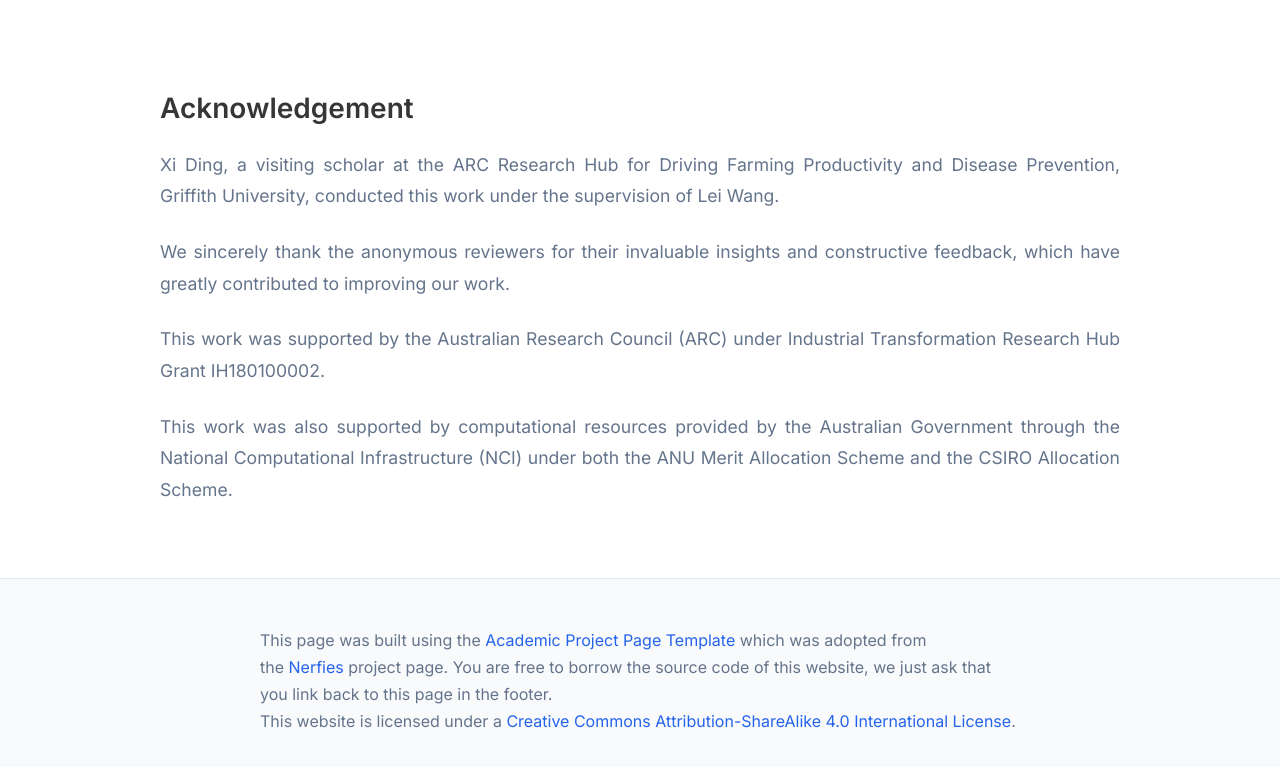
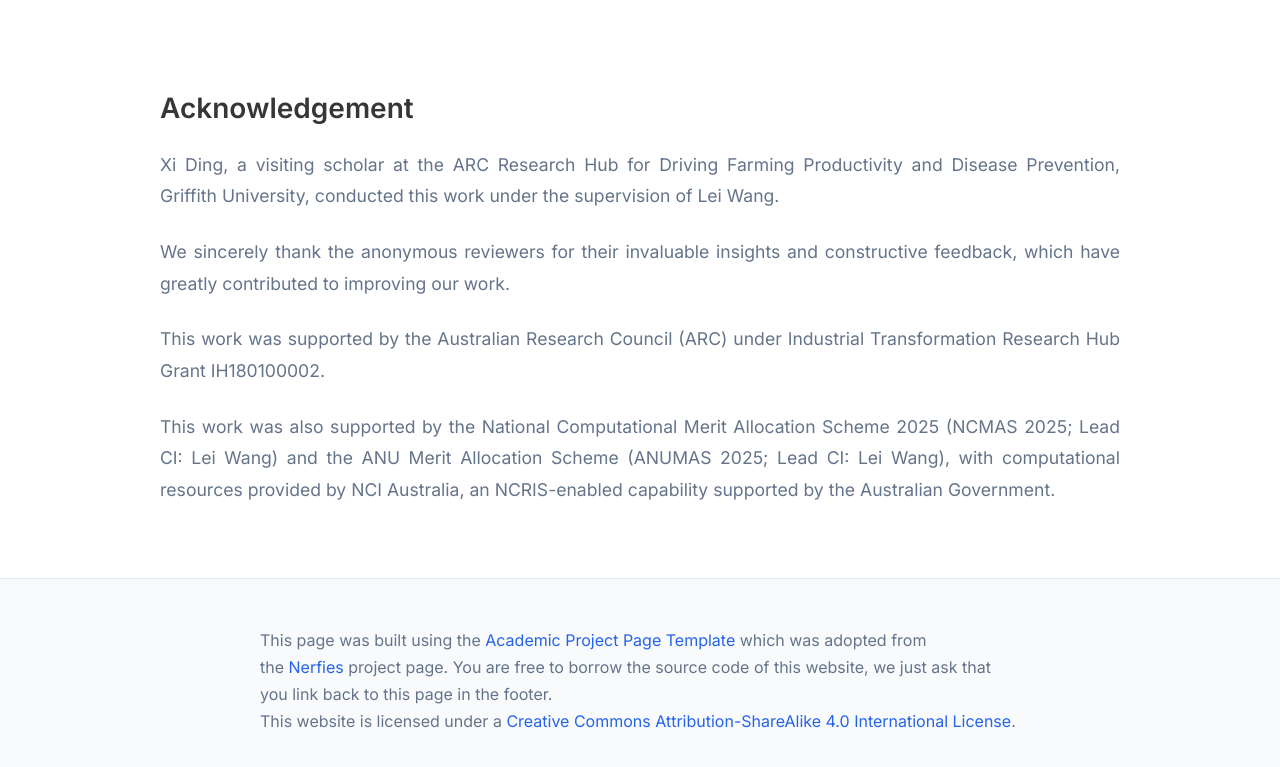
Before and after one commit to Darcyddx/gcr, a plain HTML site: page index.html in a window 1280 px wide. Shown: the part 5940-6707 px from the top of the page. Drawn offline with nearby package versions, Linux system fonts and the light colour scheme; some icons are missing.

Commit message:
Update index.html

```diff
--- a/index.html
+++ b/index.html
@@ -497,7 +497,7 @@
         This work was supported by the Australian Research Council (ARC) under Industrial Transformation Research Hub Grant IH180100002.
       </p>
       <p>
-        This work was also supported by computational resources provided by the Australian Government through the National Computational Infrastructure (NCI) under both the ANU Merit Allocation Scheme and the CSIRO Allocation Scheme.
+        This work was also supported by the National Computational Merit Allocation Scheme 2025 (NCMAS 2025; Lead CI: Lei Wang) and the ANU Merit Allocation Scheme (ANUMAS 2025; Lead CI: Lei Wang), with computational resources provided by NCI Australia, an NCRIS-enabled capability supported by the Australian Government.
       </p>
     </div>
   </div>
```
